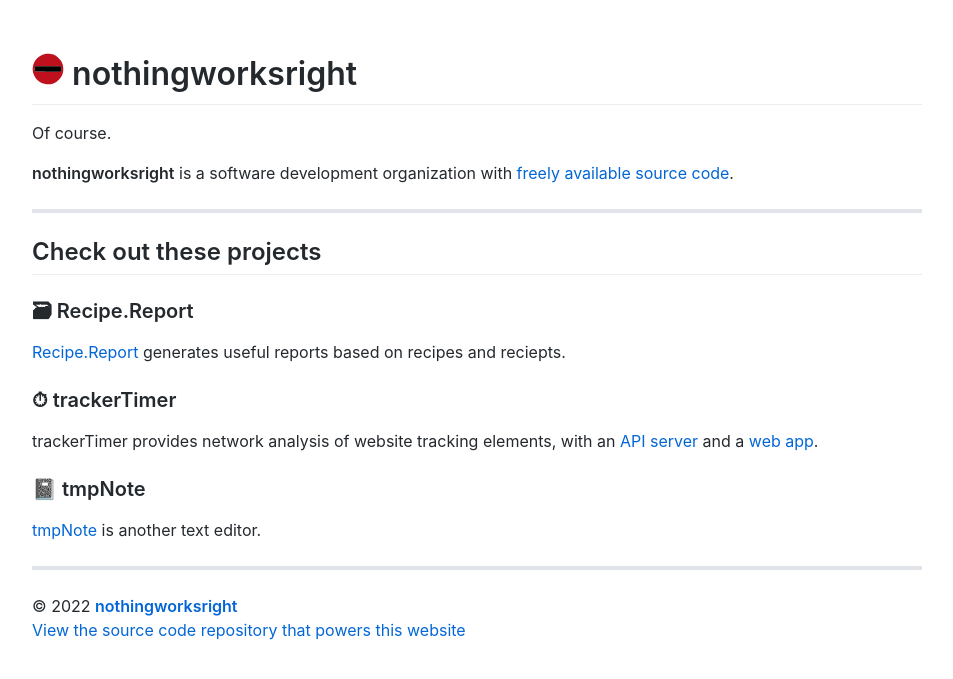
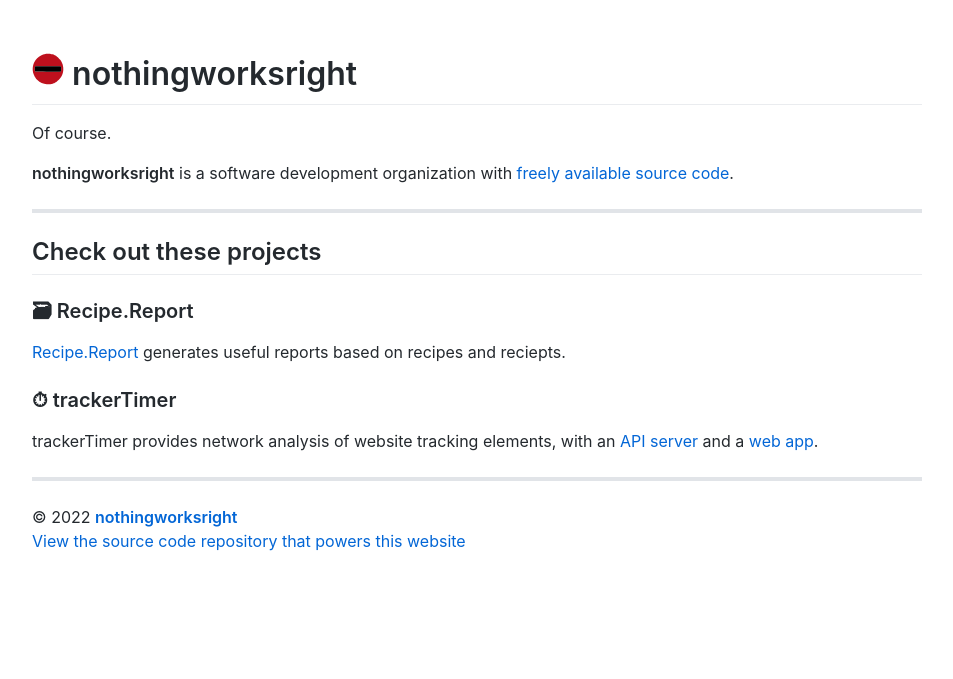
Before and after one commit to nothingworksright/www.nothingworksright.io, a Jekyll site: the page built from index.md, in a window 1280 px wide. Shown: the top 679 px of the page, without its empty margins (163-1116 px from the left). Built offline with Jekyll 4.4.1, drawn with Linux system fonts in a browser that asks for light colours; our own code applies the rules of GitHub Pages for plain Markdown files.

Commit message:
Update index.md

```diff
--- a/index.md
+++ b/index.md
@@ -16,10 +16,6 @@ ___
 
 trackerTimer provides network analysis of website tracking elements, with an [API server](https://github.com/nothingworksright/trackertimer_api) and a [web app](https://github.com/nothingworksright/trackertimer_webapp).
 
-### 📓 tmpNote
-
-[tmpNote](https://tmpnote.com/) is another text editor.
-
 ___
 
 &copy; 2022 [__nothingworksright__](https://github.com/nothingworksright)
```
